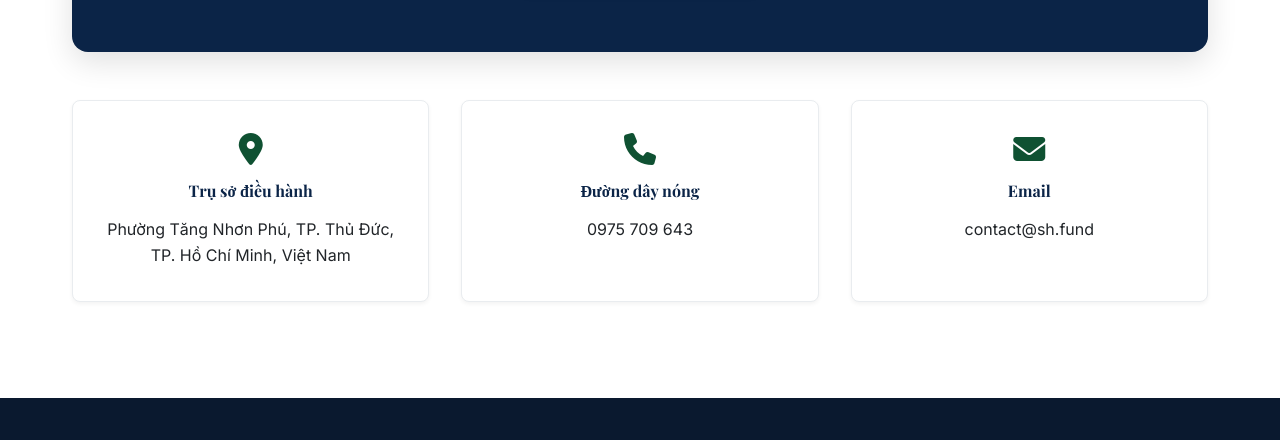
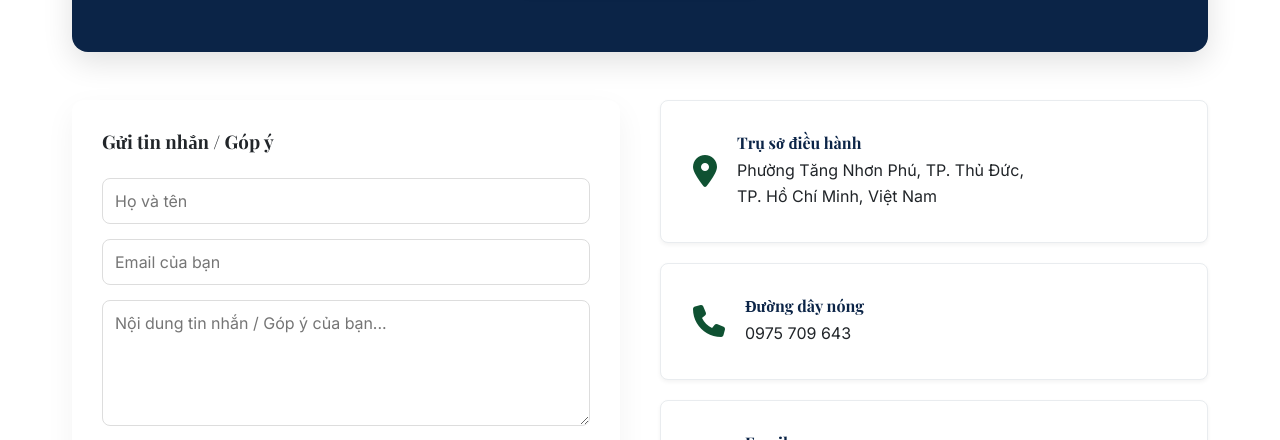
Before and after one commit to mynameyouA/Tuthien, a plain HTML site: page index.html in a window 1280 px wide. Shown: the part 2403-2843 px from the top of the page. Drawn offline with nearby package versions, Linux system fonts and the light colour scheme.

Commit message:
Add Contact Form and update layout

```diff
--- a/index.html
+++ b/index.html
@@ -132,21 +132,47 @@
                 <button class="btn btn-primary btn-lg px-5" onclick="openDonateModal()" data-i18n="contact_btn">ĐÓNG GÓP NGAY</button>
             </div>
 
-            <div class="contact-details-grid mt-5 reveal-up delay-1">
-                <div class="contact-card">
-                    <i class="fa-solid fa-location-dot"></i>
-                    <h4 data-i18n="contact_hq">Trụ sở điều hành</h4>
-                    <p>Phường Tăng Nhơn Phú, TP. Thủ Đức,<br>TP. Hồ Chí Minh, Việt Nam</p>
+            <div class="grid-2 mt-5 reveal-up delay-1" style="gap: 40px; align-items: start;">
+                <!-- Form Góp ý -->
+                <div class="contact-form-wrapper" style="background: white; padding: 30px; border-radius: 12px; box-shadow: 0 10px 30px rgba(0,0,0,0.05);">
+                    <h3 class="mb-4" style="color: var(--primary-color);">Gửi tin nhắn / Góp ý</h3>
+                    <form action="mailto:contact@sh.fund" method="POST" enctype="text/plain">
+                        <div style="margin-bottom: 15px;">
+                            <input type="text" name="name" class="form-control" placeholder="Họ và tên" required style="width: 100%; padding: 12px; border: 1px solid #ddd; border-radius: 8px;">
+                        </div>
+                        <div style="margin-bottom: 15px;">
+                            <input type="email" name="email" class="form-control" placeholder="Email của bạn" required style="width: 100%; padding: 12px; border: 1px solid #ddd; border-radius: 8px;">
+                        </div>
+                        <div style="margin-bottom: 15px;">
+                            <textarea name="message" class="form-control" rows="5" placeholder="Nội dung tin nhắn / Góp ý của bạn..." required style="width: 100%; padding: 12px; border: 1px solid #ddd; border-radius: 8px; resize: vertical;"></textarea>
+                        </div>
+                        <button type="submit" class="btn btn-outline-navy btn-block" style="width: 100%;">Gửi tin nhắn <i class="fa-solid fa-paper-plane"></i></button>
+                    </form>
                 </div>
-                <div class="contact-card">
-                    <i class="fa-solid fa-phone"></i>
-                    <h4 data-i18n="contact_phone">Đường dây nóng</h4>
-                    <p>0975 709 643</p>
-                </div>
-                <div class="contact-card">
-                    <i class="fa-solid fa-envelope"></i>
-                    <h4 data-i18n="contact_email">Email</h4>
-                    <p>contact@sh.fund</p>
+
+                <!-- Thông tin liên hệ -->
+                <div class="contact-details-list" style="display: flex; flex-direction: column; gap: 20px;">
+                    <div class="contact-card" style="margin: 0; text-align: left; display: flex; align-items: center; gap: 20px;">
+                        <i class="fa-solid fa-location-dot" style="margin: 0; font-size: 2rem;"></i>
+                        <div>
+                            <h4 data-i18n="contact_hq" style="margin-bottom: 5px;">Trụ sở điều hành</h4>
+                            <p style="margin: 0;">Phường Tăng Nhơn Phú, TP. Thủ Đức,<br>TP. Hồ Chí Minh, Việt Nam</p>
+                        </div>
+                    </div>
+                    <div class="contact-card" style="margin: 0; text-align: left; display: flex; align-items: center; gap: 20px;">
+                        <i class="fa-solid fa-phone" style="margin: 0; font-size: 2rem;"></i>
+                        <div>
+                            <h4 data-i18n="contact_phone" style="margin-bottom: 5px;">Đường dây nóng</h4>
+                            <p style="margin: 0;">0975 709 643</p>
+                        </div>
+                    </div>
+                    <div class="contact-card" style="margin: 0; text-align: left; display: flex; align-items: center; gap: 20px;">
+                        <i class="fa-solid fa-envelope" style="margin: 0; font-size: 2rem;"></i>
+                        <div>
+                            <h4 data-i18n="contact_email" style="margin-bottom: 5px;">Email</h4>
+                            <p style="margin: 0;">contact@sh.fund</p>
+                        </div>
+                    </div>
                 </div>
             </div>
         </div>
```
